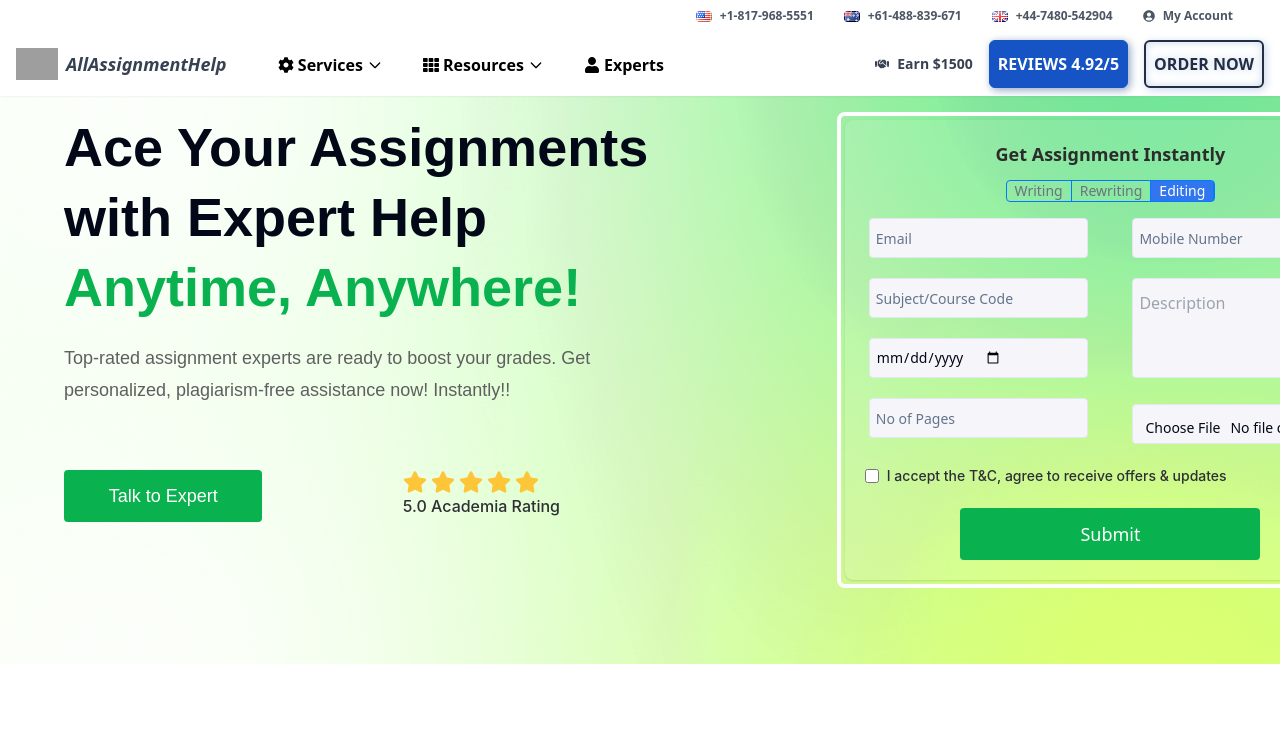
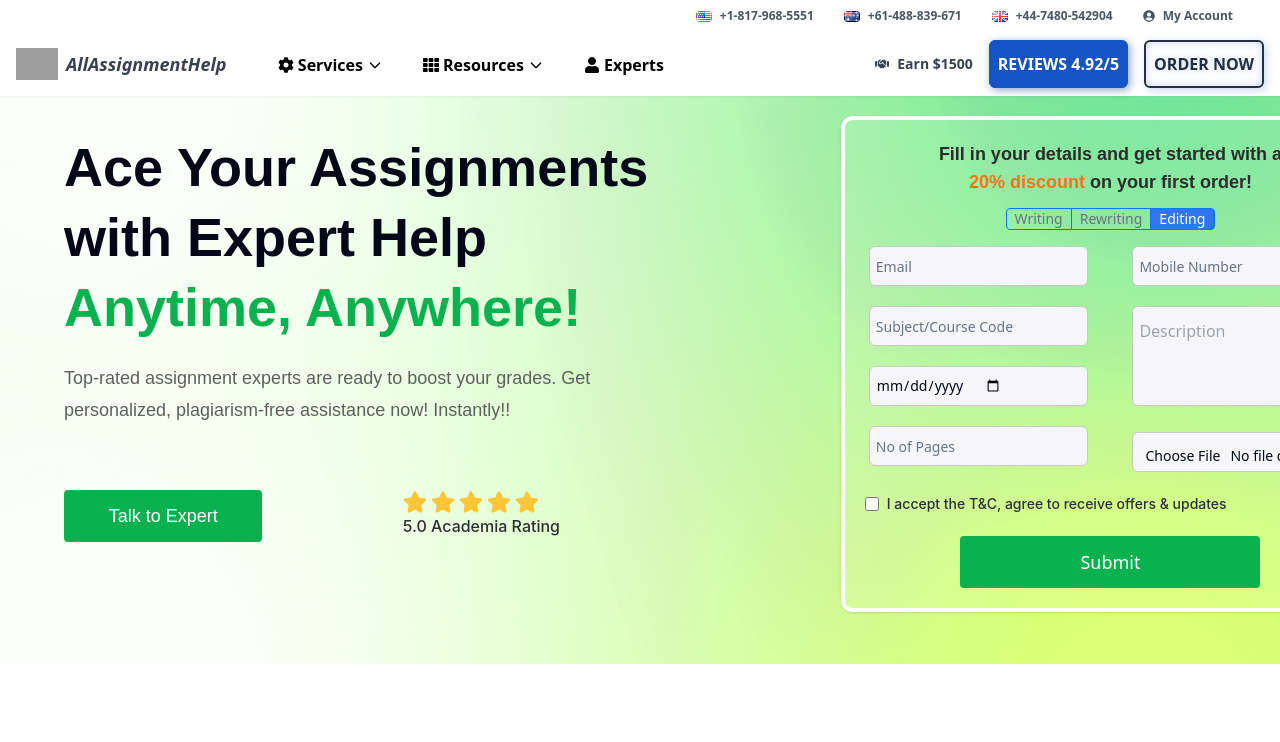
Before and after one commit to mohdyasirarman/All-Assignment-Help, a Next.js app: page / in a window 1280 px wide. Shown: the top 742 px of the page. Built offline with nearby package versions, Linux system fonts and the light colour scheme; grey boxes are pictures that could not be loaded.

Commit message:
hero and dtc brand section is completed

```diff
--- a/src/components/landing-page/heroSection.tsx
+++ b/src/components/landing-page/heroSection.tsx
@@ -19,7 +19,7 @@ export default function HeroSection() {
         <div className="container px-4 lg:w-[1400px] mx-auto flex flex-col lg:flex-row gap-5 lg:gap-0">
           <div className="w-full flex justify-between pt-4 pb-4 relative">
             {/* Left Section */}
-            <div className="flex flex-col gap-5 pl-12 pr-4 w-2/4">
+            <div className="flex flex-col gap-5 pt-5 pl-12 pr-4 w-2/4">
               {/* Headings */}
               <div className="flex flex-col gap-5 ">
                 <div className="text-[54px] leading-[70px] font-poppins font-bold mb-0">
@@ -55,11 +55,15 @@ export default function HeroSection() {
               </div>
             </div>
             {/* Right Section */}
-            <div className="bg-white bg-opacity-0 border-[4px] border-white p-1 mb-4 rounded-lg flex flex-col gap-5 w-2/5">
-              <div className="bg-white bg-opacity-10 px-3 pt-5 pb-3 rounded-lg shadow">
+            <div className="border-white p-1 mb-4 rounded-xl flex flex-col gap-5 w-2/5">
+              <div className="bg-white border-white border-[4px] bg-opacity-10 px-3 pt-5 pb-3 rounded-xl shadow">
                 {/* Heading */}
-                <div className="text-lg text-[#2c2c2c] text-center font-bold mb-3 ">
-                  Get Assignment Instantly
+                <div className="text-lg px-12 text-[#2c2c2c] text-center font-poppins font-bold mb-3 ">
+                  Fill in your details and get started with a
+                  <div className="text-orange-500 inline-block">
+                    20% discount
+                  </div>{" "}
+                  on your first order!
                 </div>
                 {/* Tabs */}
                 <div className="flex justify-center mb-4">
@@ -104,28 +108,28 @@ export default function HeroSection() {
                   <div className="pl-1 pr-1 w-2/4">
                     <div className="w-full px-2 mb-5 block relative ">
                       <Input
-                        className="bg-[#f6f6fa] rounded px-1.5 py-3 w-full"
+                        className="bg-[#f6f6fa] border-[#C8C8C8] rounded-md px-1.5 py-3 w-full"
                         type="email"
                         placeholder="Email"
                       />
                     </div>
                     <div className="w-full px-2 mb-5 block relative ">
                       <Input
-                        className="bg-[#f6f6fa] rounded px-1.5 py-3 w-full"
+                        className="bg-[#f6f6fa] border-[#C8C8C8] rounded-md px-1.5 py-3 w-full"
                         type="text"
                         placeholder="Subject/Course Code"
                       />
                     </div>
                     <div className="w-full px-2 mb-5 block relative ">
                       <Input
-                        className="bg-[#f6f6fa] rounded px-1.5 py-3 w-full"
+                        className="bg-[#f6f6fa] border-[#C8C8C8] rounded-md px-1.5 py-3 w-full"
                         type="date"
                         placeholder="Deadline"
                       />
                     </div>
                     <div className="w-full px-2 mb-5 block relative ">
                       <Input
-                        className="bg-[#f6f6fa] rounded px-1.5 py-3 w-full"
+                        className="bg-[#f6f6fa] border-[#C8C8C8] rounded-md px-1.5 py-3 w-full"
                         type="number"
                         placeholder="No of Pages"
                       />
@@ -134,7 +138,7 @@ export default function HeroSection() {
                   <div className="pl-1 pr-1 w-2/4">
                     <div className="w-full px-2 mb-5 block relative ">
                       <Input
-                        className="bg-[#f6f6fa] rounded px-1.5 py-3 w-full"
+                        className="bg-[#f6f6fa] border-[#C8C8C8] rounded-md px-1.5 py-3 w-full"
                         type="number"
                         placeholder="Mobile Number"
                       />
@@ -142,13 +146,13 @@ export default function HeroSection() {
                     {/* <FileUpload /> */}
                     <div className="w-full px-2 mb-5 block relative ">
                       <textarea
-                        className="bg-[#f6f6fa] border rounded px-1.5 py-3 w-full min-h-[100px] max-h-[100px]"
+                        className="bg-[#f6f6fa] border border-[#C8C8C8] rounded-md px-1.5 py-3 w-full min-h-[100px] max-h-[100px]"
                         placeholder="Description"
                       />
                     </div>
                     <div className="w-full px-2 mb-5 block relative ">
                       <Input
-                        className="bg-[#f6f6fa] rounded px-1.5 py-3 w-full"
+                        className="bg-[#f6f6fa] border-[#C8C8C8] rounded-md px-1.5 py-3 w-full"
                         type="file"
                         placeholder="Attach file"
                       />
@@ -158,7 +162,7 @@ export default function HeroSection() {
                 <div>
                   <div className="w-full flex justify-start items-center pr-5 pt-0 px-2 mb-5 relative ">
                     <input
-                      className="bg-[#f6f6fa] rounded px-1.5 py-3 w-[14px] h-[14px]"
+                      className="bg-[#f6f6fa] border-[#C8C8C8] rounded-md px-1.5 py-3 w-[14px] h-[14px]"
                       type="checkbox"
                     />
                     <label
```
